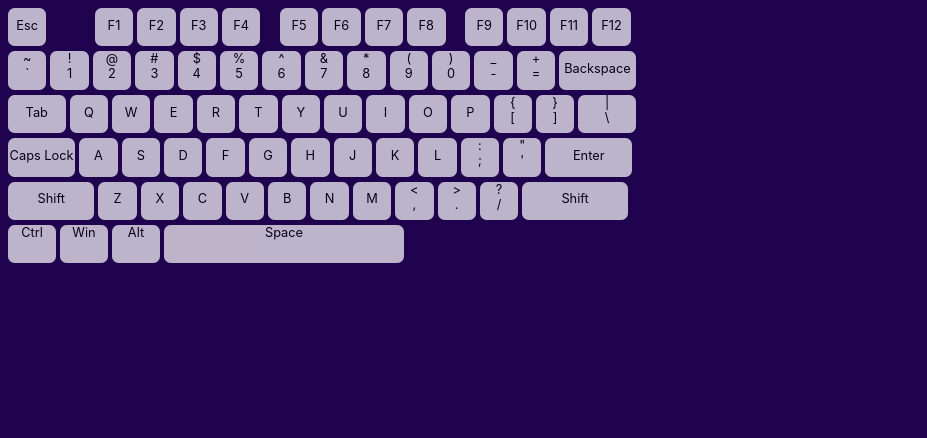
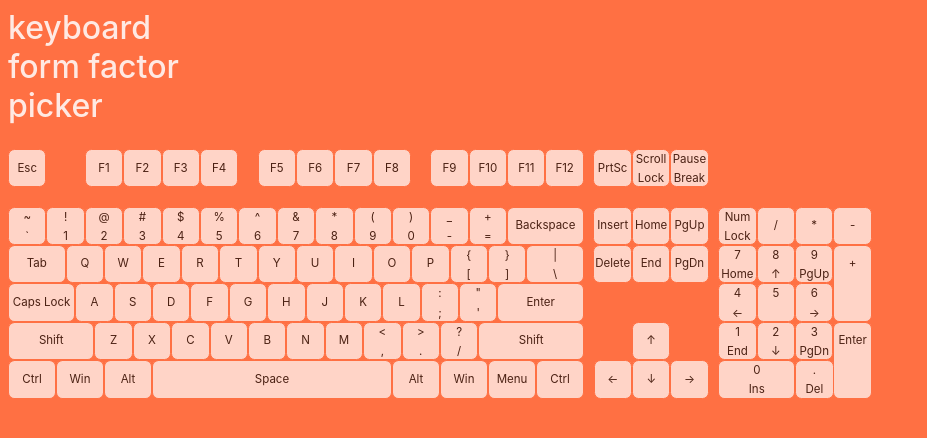
Before and after one commit to smjleo/kb-ff-picker, a website: page index.html in a window 1280 px wide. Shown: the whole page, without its empty margins (0-927 px from the left). Drawn offline with Linux system fonts and the light colour scheme.

Commit message:
fixed spacing; added more keys; added title

```diff
--- a/index.html
+++ b/index.html
@@ -8,25 +8,31 @@
     <link rel="stylesheet" href="styles.css">
 </head>
 <body>
+    <h1>keyboard </h1>
+    <h1>form factor</h1>
+    <h1>picker</h1>
     <div id="keyboard">
-        <div class="line">
+        <div class="line" style="margin-bottom: 1.5vw;">
             <div class="key w-1 esc"><p>Esc</p></div>
             <div class="gap w-1"><p></p></div>
             <div class="key w-1 function"><p>F1</p></div>
             <div class="key w-1 function"><p>F2</p></div>
             <div class="key w-1 function"><p>F3</p></div>
             <div class="key w-1 function"><p>F4</p></div>
-            <div class="gap w-_25"><p></p></div>
+            <div class="gap w-_5"><p></p></div>
             <div class="key w-1 function"><p>F5</p></div>
             <div class="key w-1 function"><p>F6</p></div>
             <div class="key w-1 function"><p>F7</p></div>
             <div class="key w-1 function"><p>F8</p></div>
-            <div class="gap w-_25"><p></p></div>
+            <div class="gap w-_5"><p></p></div>
             <div class="key w-1 function"><p>F9</p></div>
             <div class="key w-1 function"><p>F10</p></div>
             <div class="key w-1 function"><p>F11</p></div>
             <div class="key w-1 function"><p>F12</p></div>
             <div class="gap w-_25"><p></p></div>
+            <div class="key w-1 function2"><p>PrtSc</p></div>
+            <div class="key w-1 function2"><div>Scroll</div><div>Lock</div></div>
+            <div class="key w-1 function2"><div>Pause</div><div>Break</div></div>
         </div>
         <div class="line">
             <div class="key w-1 topnum"><div>~</div><div>`</div></div>
@@ -43,6 +49,15 @@
             <div class="key w-1 topnum"><div>_</div><div>-</div></div>
             <div class="key w-1 topnum"><div>+</div><div>=</div></div>
             <div class="key w-2 alpha"><p>Backspace</p></div>
+            <div class="gap w-_25"></div>
+            <div class="key w-1 function2"><p>Insert</p></div>
+            <div class="key w-1 function2"><p>Home</p></div>
+            <div class="key w-1 function2"><p>PgUp</p></div>
+            <div class="gap w-_25"></div>
+            <div class="key w-1 numpad"><div>Num</div><div>Lock</div></div>
+            <div class="key w-1 numpad"><p>/</p></div>
+            <div class="key w-1 numpad"><p>*</p></div>
+            <div class="key w-1 numpad"><p>-</p></div>
         </div>
         <div class="line">
             <div class="key w-1_5 alpha"><p>Tab</p></div>
@@ -59,6 +74,16 @@
             <div class="key w-1 alpha"><div>{</div><div>[</div></div>
             <div class="key w-1 alpha"><div>}</div><div>]</div></div>
             <div class="key w-1_5 alpha"><div>|</div><div>\</div></div>
+            <div class="gap w-_25"></div>
+            <div class="key w-1 function2"><p>Delete</p></div>
+            <div class="key w-1 function2"><p>End</p></div>
+            <div class="key w-1 function2"><p>PgDn</p></div>
+            <div class="gap w-_25"></div>
+            <div class="key w-1 numpad"><div>7</div><div>Home</div></div>
+            <div class="key w-1 numpad"><div>8</div><div>↑</div></div>
+            <div class="key w-1 numpad"><div>9</div><div>PgUp</div></div>
+            <div class="key w-1 numpad" style="height: 6vw; vertical-align: top; border-radius: 17%/calc(17%/2); "><p>+</p></div>
+
         </div>
         <div class="line">
             <div class="key w-1_75 caps"><p>Caps Lock</p></div>
@@ -74,6 +99,10 @@
             <div class="key w-1 alpha"><div>:</div><div>;</div></div>
             <div class="key w-1 alpha"><div>"</div><div>'</div></div>
             <div class="key w-2_25 alpha"><p>Enter</p></div>
+            <div class="gap w-3_5"></div>
+            <div class="key w-1 numpad"><div>4</div><div>←</div></div>
+            <div class="key w-1 numpad"><div>5</div><div></div></div>
+            <div class="key w-1 numpad"><div>6</div><div>→</div></div>
         </div>
         <div class="line">
             <div class="key w-2_25 alpha"><p>Shift</p></div>
@@ -88,12 +117,30 @@
             <div class="key w-1 alpha"><div>&gt;</div><div>.</div></div>
             <div class="key w-1 alpha"><div>?</div><div>/</div></div>
             <div class="key w-2_75 alpha"><p>Shift</p></div>
+            <div class="gap w-1_25"></div>
+            <div class="key w-1 arrow"><p>↑</p></div>
+            <div class="gap w-1_25"></div>
+            <div class="key w-1 numpad"><div>1</div><div>End</div></div>
+            <div class="key w-1 numpad"><div>2</div><div>↓</div></div>
+            <div class="key w-1 numpad"><div>3</div><div>PgDn</div></div>
+            <div class="key w-1 numpad" style="height: 6vw; vertical-align: top; border-radius: 17%/calc(17%/2); "><p>Enter</p></div>
         </div>
         <div class="line">
-            <div class="key w-1_25 l_ctrl">Ctrl</div>
-            <div class="key w-1_25 l_os">Win</div>
-            <div class="key w-1_25 l_alt">Alt</div>
-            <div class="key w-6_25 alpha">Space</div>
+            <div class="key w-1_25 l_ctrl"><p>Ctrl</p></div>
+            <div class="key w-1_25 l_os"><p>Win</p></div>
+            <div class="key w-1_25 l_alt"><p>Alt</p></div>
+            <div class="key w-6_25 alpha"><p>Space</p></div>
+            <div class="key w-1_25 r_alt"><p>Alt</p></div>
+            <div class="key w-1_25 r_os"><p>Win</p></div>
+            <div class="key w-1_25 l_os"><p>Menu</p></div>
+            <div class="key w-1_25 r_ctrl"><p>Ctrl</p></div>
+            <div class="gap w-_25"></div>
+            <div class="key w-1 arrow"><p>←</p></div>
+            <div class="key w-1 arrow"><p>↓</p></div>
+            <div class="key w-1 arrow"><p>→</p></div>
+            <div class="gap w-_25"></div>
+            <div class="key w-2 numpad"><div>0</div><div>Ins</div></div>
+            <div class="key w-1 numpad"><div>.</div><div>Del</div></div>
         </div>
     </div>
 </body>
--- a/scripts.js
+++ b/scripts.js
@@ -1,4 +1,4 @@
-let groups = ["esc", "topnum", "alpha", "caps", "l_ctrl", "r_ctrl", "l_os", "r_os", "l_alt", "r_alt", "arrow", "function2", "function", "numpad"];
+let groups = ["menu", "esc", "topnum", "alpha", "caps", "l_ctrl", "r_ctrl", "l_os", "r_os", "l_alt", "r_alt", "arrow", "function2", "function", "numpad"];
 let selected = Array(groups.length).fill(false);
 document.addEventListener("DOMContentLoaded", ()=>{
     groups.forEach((group, i)=>{
@@ -20,7 +20,7 @@ document.addEventListener("DOMContentLoaded", ()=>{
             el.addEventListener("click", ()=>{
                 selected[i] = !selected[i];
                 [...document.getElementsByClassName(group)].forEach(e=>{
-                    e.style.opacity = selected[i] ? 1 : 0.7;
+                    e.style.opacity = selected[i] ? 0.9 : 0.7;
                 });
             });
         })
--- a/styles.css
+++ b/styles.css
@@ -1,7 +1,20 @@
+
+
 body {
-    background-color: /* #e56438; */ #20034e;
+    background-color: #ff7043;
+    font-family: -apple-system, BlinkMacSystemFont,"Segoe UI",Roboto,Helvetica,Arial,sans-serif,"Apple Color Emoji","Segoe UI Emoji","Segoe UI Symbol";
+    color: white;
 }
 
+body > h1 {
+    margin: 0;
+    font-weight: 450;
+    opacity: 0.85;
+}
+
+body > h1:last-of-type {
+    margin-bottom: 3vh;
+}
 
 
 .key {
@@ -11,28 +24,37 @@ body {
     text-align: center;
     vertical-align: middle;
     font-family: -system-ui,-apple-system,BlinkMacSystemFont,"Segoe UI",Roboto,Helvetica,Arial,sans-serif,"Apple Color Emoji","Segoe UI Emoji","Segoe UI Symbol";
-    font-size: 1vw;
+    font-size: 0.9vw;
+    color: black;
     opacity: 0.7;
     display: inline-block;
     margin: 0;
     overflow: hidden;
     flex-direction: column;
     cursor: pointer;
+    border: 1px solid #ff7043;
+    box-sizing: border-box;
+}
+.key > div {
+    line-height: 1.5vw;
 }
 
 .key > p {
-    line-height: 0.75vw;
+    line-height: 1vw;
 }
 
 
 .line {
-    margin: 5px 0 5px 0;
+    line-height: 0vw;
+    font-size: 0;
+    height: 3vw;
+    max-height: 3vw;
+    overflow: visible;
 }
 
 
 .gap {
     display: inline-block;
-    border: 1px solid transparent;
 }
 
 .w-_25 {
@@ -77,6 +99,11 @@ body {
     border-radius: calc(17%/2.75)/17%;
 }
 
+.w-3_5 {
+    width: 10.5vw;
+    border-radius: calc(17%/3.5)/17%;
+}
+
 .w-6_25 {
     width: 18.75vw;
     border-radius: calc(17%/6.25)/17%;
```
